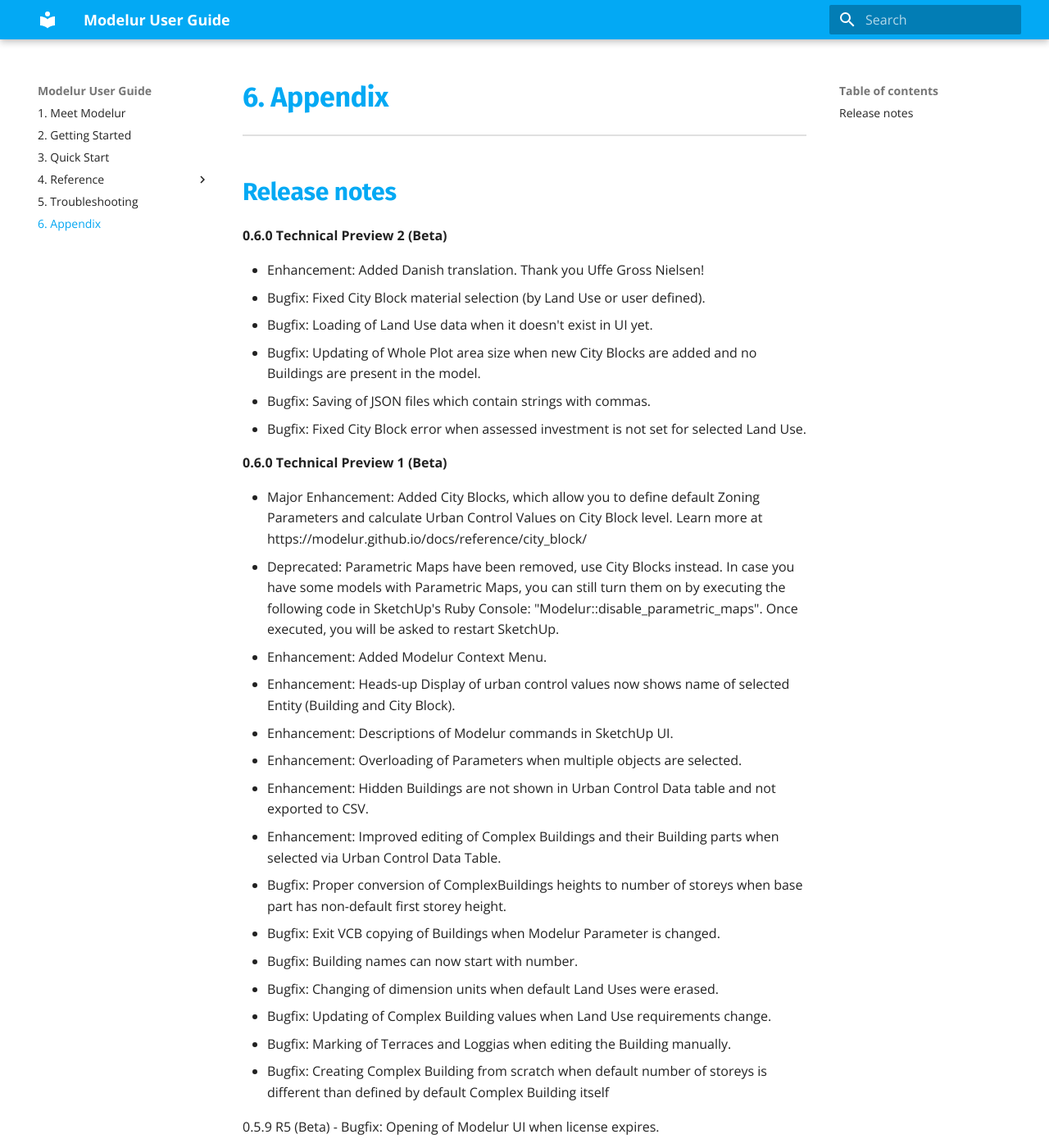
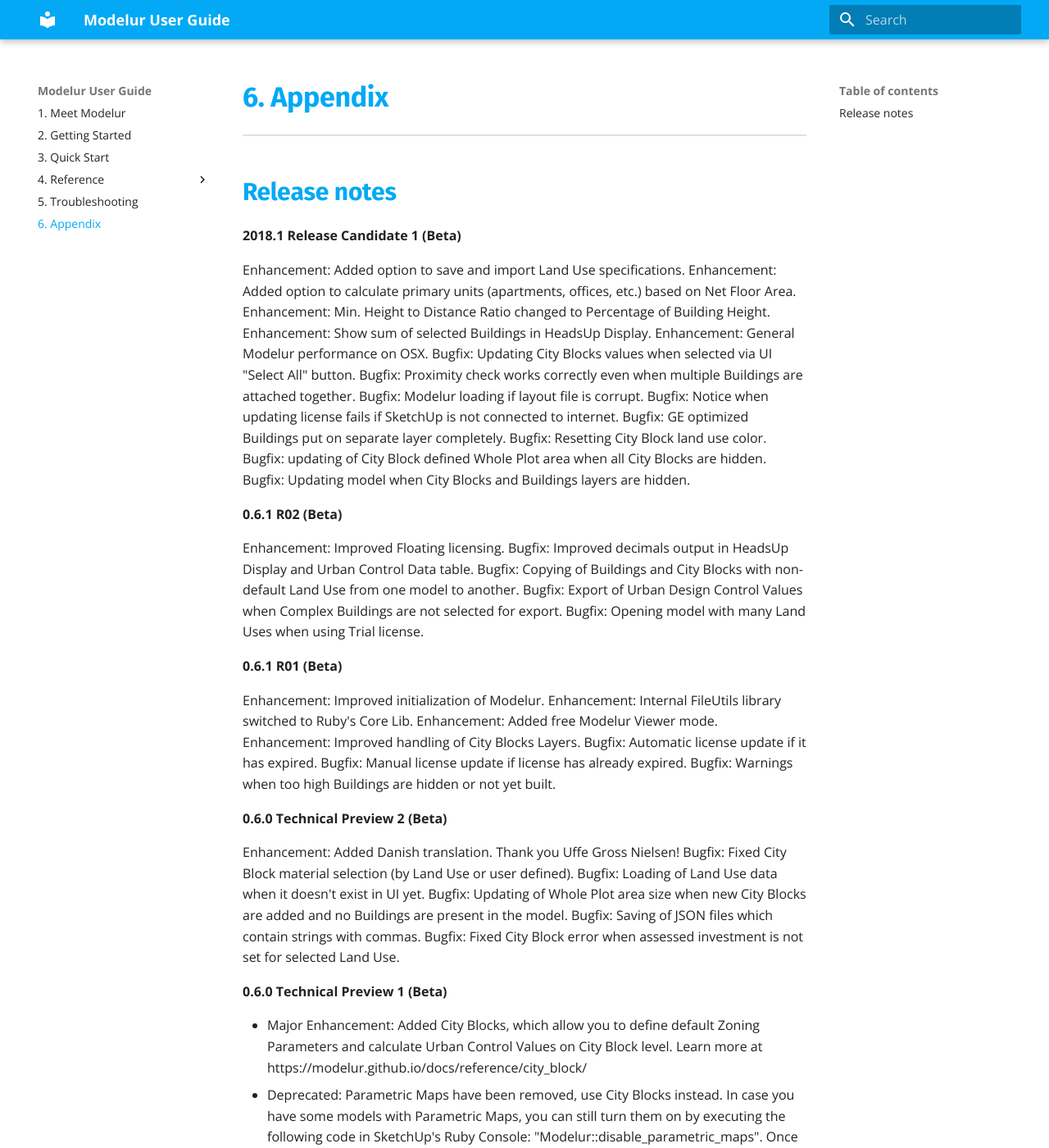
Before and after one commit to Modelur/docs, an MkDocs documentation site: the page built from docs/appendix.md, in a window 1280 px wide and 1400 px high. Shown: the whole window at 82% size. Built offline with MkDocs 1.6.1 and Material for MkDocs 9.7.7, drawn with Linux system fonts in a browser that asks for light colours; old or Windows-style settings are respelled for this version of MkDocs; some of the changed text lies outside the part shown.

Commit message:
Updated appendix

```diff
--- a/docs/appendix.md
+++ b/docs/appendix.md
@@ -1,39 +1,75 @@
 Release notes
 -------------
+
+**2018.1 Release Candidate 1 (Beta)**
+
+Enhancement: Added option to save and import Land Use specifications.
+Enhancement: Added option to calculate primary units (apartments, offices, etc.) based on Net Floor Area.
+Enhancement: Min. Height to Distance Ratio changed to Percentage of Building Height.
+Enhancement: Show sum of selected Buildings in HeadsUp Display.
+Enhancement: General Modelur performance on OSX.
+Bugfix: Updating City Blocks values when selected via UI "Select All" button.
+Bugfix: Proximity check works correctly even when multiple Buildings are attached together.
+Bugfix: Modelur loading if layout file is corrupt.
+Bugfix: Notice when updating license fails if SketchUp is not connected to internet.
+Bugfix: GE optimized Buildings put on separate layer completely.
+Bugfix: Resetting City Block land use color.
+Bugfix: updating of City Block defined Whole Plot area when all City Blocks are hidden.
+Bugfix: Updating model when City Blocks and Buildings layers are hidden.
+
+
+**0.6.1 R02 (Beta)**
+
+Enhancement: Improved Floating licensing.
+Bugfix: Improved decimals output in HeadsUp Display and Urban Control Data table.
+Bugfix: Copying of Buildings and City Blocks with non-default Land Use from one model to another.
+Bugfix: Export of Urban Design Control Values when Complex Buildings are not selected for export.
+Bugfix: Opening model with many Land Uses when using Trial license.
+
+**0.6.1 R01 (Beta)**
+
+Enhancement: Improved initialization of Modelur.
+Enhancement: Internal FileUtils library switched to Ruby's Core Lib.
+Enhancement: Added free Modelur Viewer mode.
+Enhancement: Improved handling of City Blocks Layers.
+Bugfix: Automatic license update if it has expired.
+Bugfix: Manual license update if license has already expired.
+Bugfix: Warnings when too high Buildings are hidden or not yet built.
+
 **0.6.0 Technical Preview 2 (Beta)**
 
-- Enhancement: Added Danish translation. Thank you Uffe Gross Nielsen!
-- Bugfix: Fixed City Block material selection (by Land Use or user defined).
-- Bugfix: Loading of Land Use data when it doesn't exist in UI yet.
-- Bugfix: Updating of Whole Plot area size when new City Blocks are added and no Buildings are present in the model.
-- Bugfix: Saving of JSON files which contain strings with commas.
-- Bugfix: Fixed City Block error when assessed investment is not set for selected Land Use.
+Enhancement: Added Danish translation. Thank you Uffe Gross Nielsen!
+Bugfix: Fixed City Block material selection (by Land Use or user defined).
+Bugfix: Loading of Land Use data when it doesn't exist in UI yet.
+Bugfix: Updating of Whole Plot area size when new City Blocks are added and no Buildings are present in the model.
+Bugfix: Saving of JSON files which contain strings with commas.
+Bugfix: Fixed City Block error when assessed investment is not set for selected Land Use.
 
 **0.6.0 Technical Preview 1 (Beta)**
 
 - Major Enhancement: Added City Blocks, which allow you to define default Zoning Parameters and calculate Urban Control Values on City Block level. Learn more at https://modelur.github.io/docs/reference/city_block/
 - Deprecated: Parametric Maps have been removed, use City Blocks instead. In case you have some models with Parametric Maps, you can still turn them on by executing the following code in SketchUp's Ruby Console: "Modelur::disable_parametric_maps". Once executed, you will be asked to restart SketchUp.
-- Enhancement: Added Modelur Context Menu.
-- Enhancement: Heads-up Display of urban control values now shows name of selected Entity (Building and City Block).
-- Enhancement: Descriptions of Modelur commands in SketchUp UI.
-- Enhancement: Overloading of Parameters when multiple objects are selected.
-- Enhancement: Hidden Buildings are not shown in Urban Control Data table and not exported to CSV.
-- Enhancement: Improved editing of Complex Buildings and their Building parts when selected via Urban Control Data Table.
-- Bugfix: Proper conversion of ComplexBuildings heights to number of storeys when base part has non-default first storey height.
-- Bugfix: Exit VCB copying of Buildings when Modelur Parameter is changed.
-- Bugfix: Building names can now start with number.
-- Bugfix: Changing of dimension units when default Land Uses were erased.
-- Bugfix: Updating of Complex Building values when Land Use requirements change.
-- Bugfix: Marking of Terraces and Loggias when editing the Building manually.
-- Bugfix: Creating Complex Building from scratch when default number of storeys is different than defined by default Complex Building itself
+Enhancement: Added Modelur Context Menu.
+Enhancement: Heads-up Display of urban control values now shows name of selected Entity (Building and City Block).
+Enhancement: Descriptions of Modelur commands in SketchUp UI.
+Enhancement: Overloading of Parameters when multiple objects are selected.
+Enhancement: Hidden Buildings are not shown in Urban Control Data table and not exported to CSV.
+Enhancement: Improved editing of Complex Buildings and their Building parts when selected via Urban Control Data Table.
+Bugfix: Proper conversion of ComplexBuildings heights to number of storeys when base part has non-default first storey height.
+Bugfix: Exit VCB copying of Buildings when Modelur Parameter is changed.
+Bugfix: Building names can now start with number.
+Bugfix: Changing of dimension units when default Land Uses were erased.
+Bugfix: Updating of Complex Building values when Land Use requirements change.
+Bugfix: Marking of Terraces and Loggias when editing the Building manually.
+Bugfix: Creating Complex Building from scratch when default number of storeys is different than defined by default Complex Building itself
 
-0.5.9 R5 (Beta)
-- Bugfix: Opening of Modelur UI when license expires.
+**0.5.9 R5 (Beta)**
 
-0.5.9 R4 (Beta)
-- Enhancement: Added support for validating Modelur behind proxy using NTLM authentication protocol.
+Bugfix: Opening of Modelur UI when license expires.
 
+**0.5.9 R4 (Beta)**
 
+Enhancement: Added support for validating Modelur behind proxy using NTLM authentication protocol.
 
 **0.5.9 R3 (Beta)**
 
```
